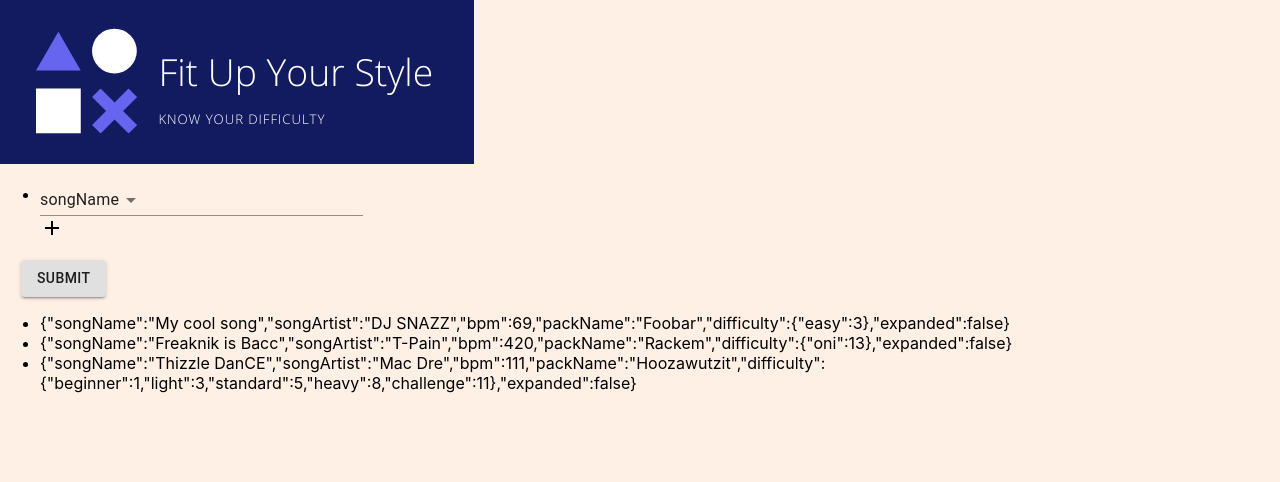
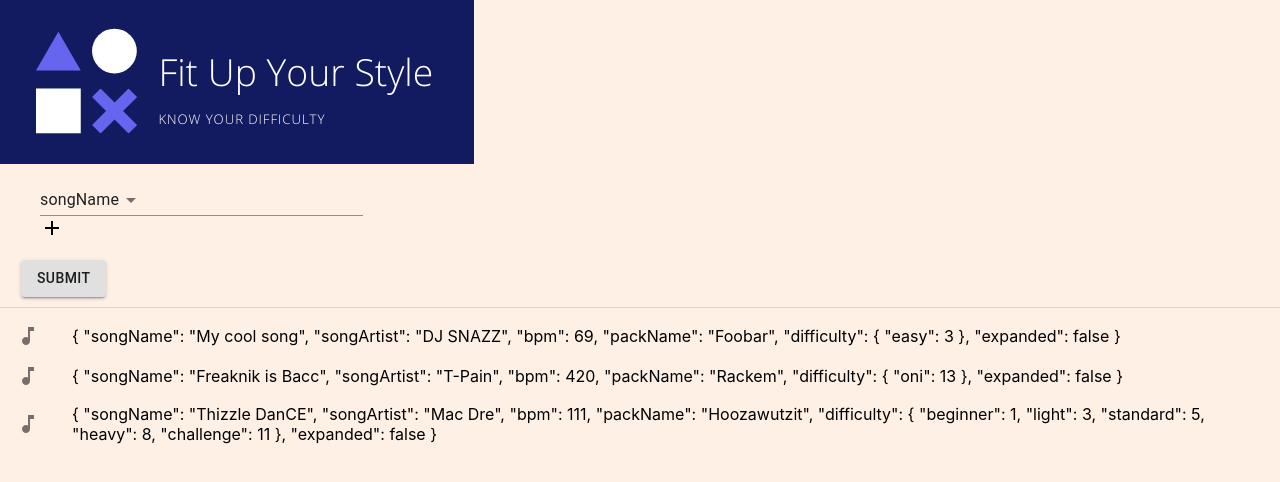
Before and after one commit to changodb/itg-frontend, a React (Create React App) app: page / in a window 1280 px wide. Shown: the top 482 px of the page. Built offline with nearby package versions, Linux system fonts and the light colour scheme.

Commit message:
cleaning up frontend

```diff
--- a/package.json
+++ b/package.json
@@ -15,7 +15,8 @@
     "react-dom": "^16.13.1",
     "react-redux": "^7.2.0",
     "react-scripts": "3.4.1",
-    "redux-form": "8.3.5"
+    "redux-form": "8.3.5",
+    "workbox-webpack-plugin": "^5.1.3"
   },
   "scripts": {
     "start": "react-scripts start",
--- a/src/App.css
+++ b/src/App.css
@@ -4,6 +4,7 @@
 
 body {
   background-color: #fff0e6;
+
 }
 
 .App-logo {
@@ -41,3 +42,10 @@ body {
     transform: translateY(0px)
   }
 }
+
+ul {
+  list-style: none;
+}
+.divider {
+  margin-top: 10px !important
+}
--- a/src/App.js
+++ b/src/App.js
@@ -5,6 +5,12 @@ import store from './store'
 import QueryFilters from './containers/QueryFilters';
 import SimfileResults from './containers/SimfileResults';
 import Header from './components/Header';
+import List from '@material-ui/core/List';
+import ListItem from '@material-ui/core/ListItem';
+import ListItemText from '@material-ui/core/ListItemText';
+import { makeStyles } from '@material-ui/core/styles';
+import Divider from '@material-ui/core/Divider';
+import { spacing } from '@material-ui/system';
 
 function App() {
   return (
@@ -12,6 +18,7 @@ function App() {
 	  <div>
   		<Header />
   		<QueryFilters />
+        <Divider className="divider" />
 		<SimfileResults />
   	  </div>
 	</Provider>
--- a/src/components/SimfileResults.js
+++ b/src/components/SimfileResults.js
@@ -1,15 +1,28 @@
 import React from 'react';
+import './styles.css';
+import List from '@material-ui/core/List';
+import ListItem from '@material-ui/core/ListItem';
+import ListItemText from '@material-ui/core/ListItemText';
+import { makeStyles } from '@material-ui/core/styles';
+import Divider from '@material-ui/core/Divider';
+import MusicNoteIcon from '@material-ui/icons/MusicNote';
+import ListItemIcon from '@material-ui/core/ListItemIcon';
 
 export default ({ simfileResults }) => {
     const results = simfileResults.map(
         (simfile, index) => (
-            <li key={index.toString()}>
-                {JSON.stringify(simfile)}
-            </li>)
+            <ListItem key={index.toString()}>
+                <ListItemIcon>
+                    <MusicNoteIcon />
+                </ListItemIcon>
+                {JSON.stringify(simfile, null, 1)}
+            </ListItem>)
     );
 
     return (
-        <ul>
-            {results}
-        </ul>)
+        <div className='simfileResults'>
+            <List>
+                {results}
+            </List>
+        </div>)
 }
--- /dev/null
+++ b/src/components/styles.css
@@ -0,0 +1,3 @@
+.simfileResults {
+
+}
```
Also changed, not shown: src/components/QueryFilters.js (line endings or trailing spaces), 1 other file (tests, documents, lock files or other folders).
